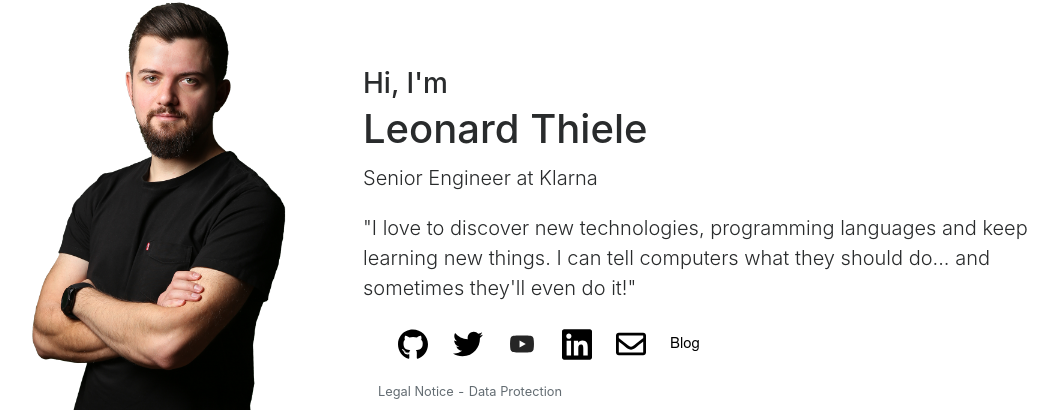
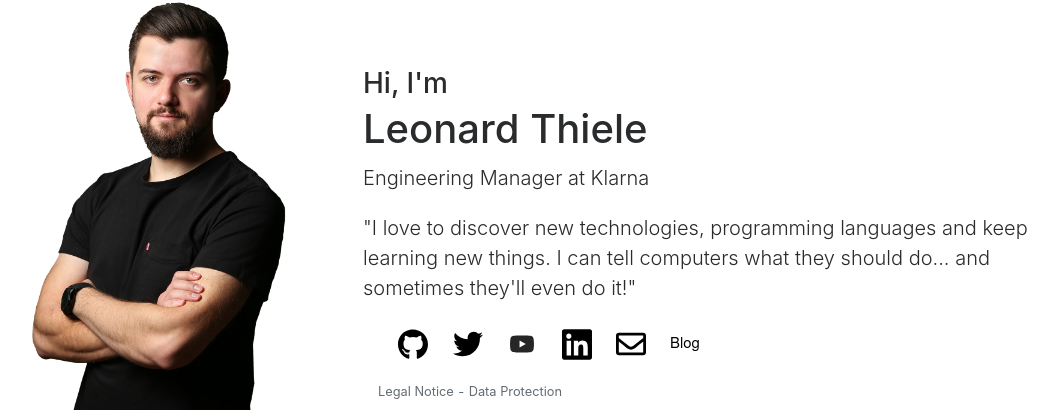
Before and after one commit to Leonardthiele/Leonardthiele.com, a Jekyll site: the page built from index.html, in a window 1280 px wide. Shown: the part 239-651 px from the top of the page, without its empty margins (102-1160 px from the left). Built offline with Jekyll 4.4.1, drawn with Linux system fonts in a browser that asks for light colours.

```diff
--- a/_layouts/home.html
+++ b/_layouts/home.html
@@ -18,7 +18,7 @@ title: "Leonard Thiele"
                     <div class="">
                         <h3 class="mt-5">Hi, I'm</h3>
                         <h1>Leonard Thiele</h1>
-                        <h5 class="mt-3 mb-4 lead">Senior Engineer at Klarna</h5>
+                        <h5 class="mt-3 mb-4 lead">Engineering Manager at Klarna</h5>
                         <p class="lead">"I love to discover new technologies, programming languages and keep learning
                             new
                             things. I can tell computers what they should do... and sometimes they'll even do it!"</p>
@@ -29,7 +29,7 @@ title: "Leonard Thiele"
                             <a href="https://twitter.com/thiele_leonard" target="blank">
                                 <img src="assets/svg/twitter.svg" class="img-responsive">
                             </a>
-                            <a href="https://www.youtube.com/watch?v=jSrUykMIEYg" target="blank">
+                            <a href="https://www.youtube.com/@leonardthiele" target="blank">
                                 <img src="assets/svg/youtube.svg" class="img-responsive">
                             </a>
                             <a href="http://www.linkedin.com/in/leonard-thiele-85a805151" target="blank">
```
